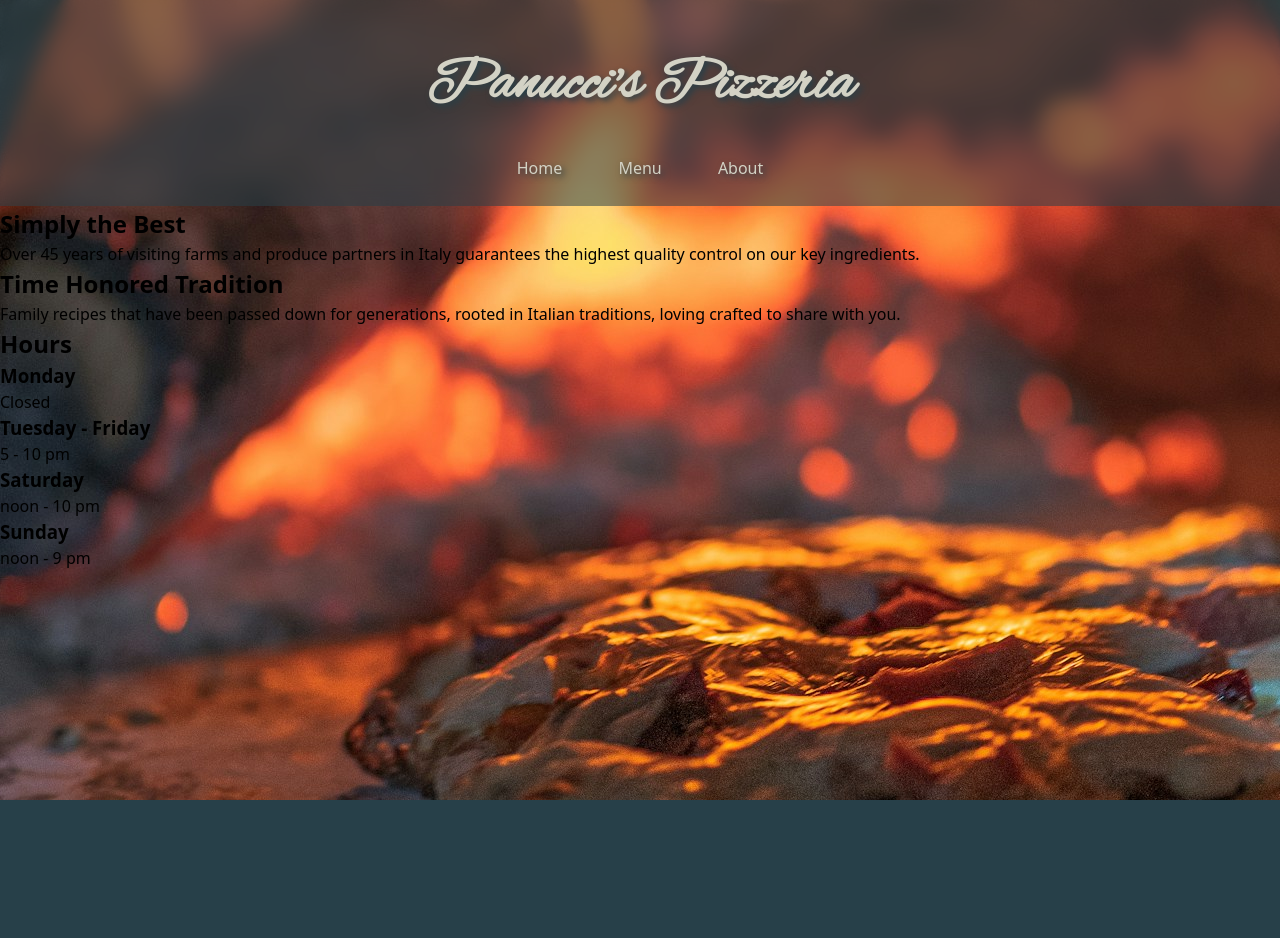
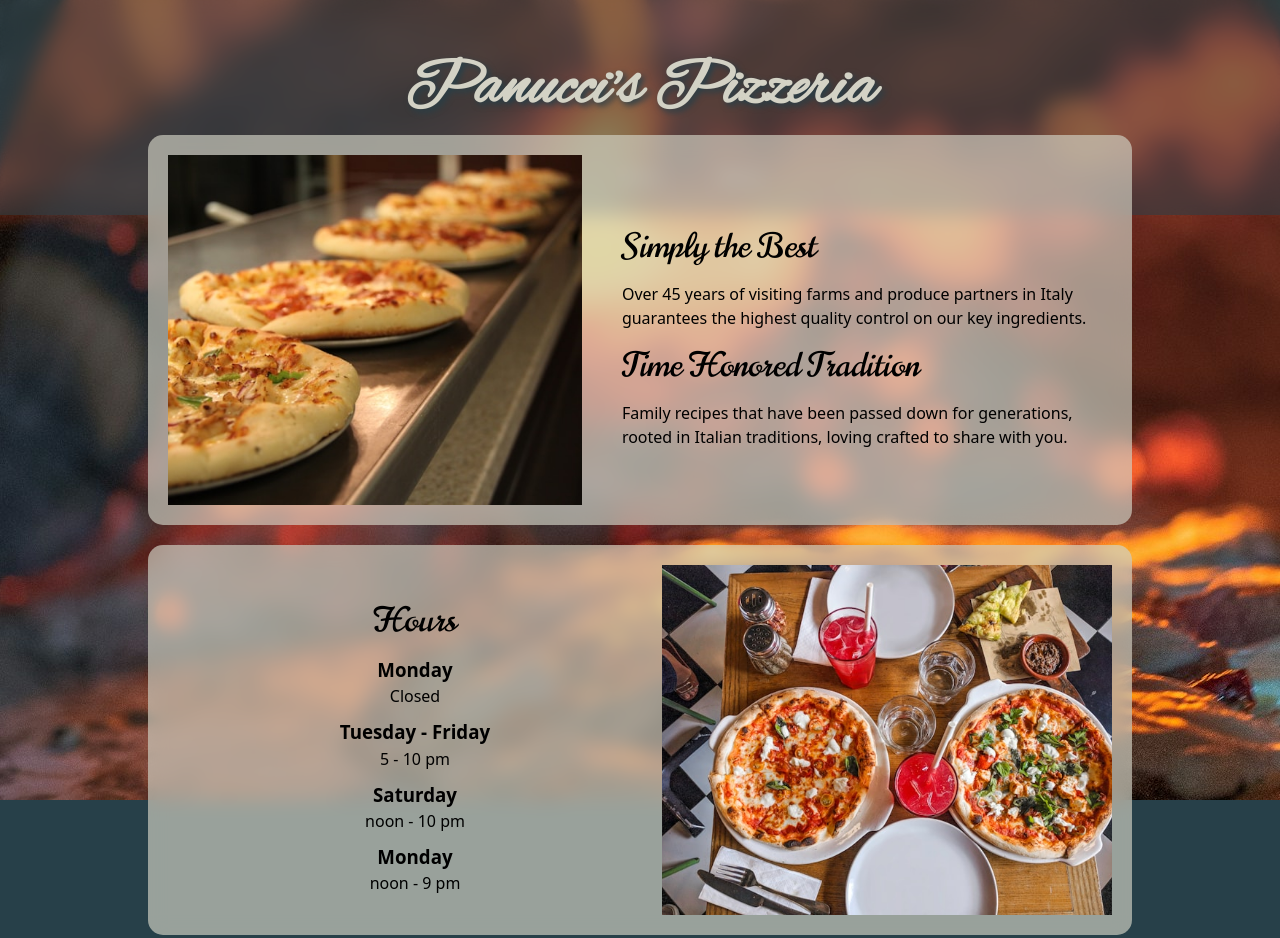
Before and after one commit to See-Monkey/restaurant-page, a website built with webpack: page src/template.html in a window 1280 px wide. Before the commit the page ends 800 px from the top, so only its background shows below. Built offline with nearby package versions, Linux system fonts and the light colour scheme.

Commit message:
Complete home page js module and style

```diff
--- a/src/home.js
+++ b/src/home.js
@@ -9,5 +9,63 @@ function homePage() {
     ];
 
     const content = document.querySelector("#content");
+
+    const homePg = document.createElement("div");
+    homePg.classList.add("homePage");
+
+    const rowOne = document.createElement("div");
+    rowOne.classList.add("rowOne");
+    homePg.appendChild(rowOne);
+
+    const imgOne = document.createElement("div");
+    imgOne.classList.add("imgOne");
+    rowOne.appendChild(imgOne);
+
+    const textOne = document.createElement("div");
+    textOne.classList.add("textOne");
+    rowOne.appendChild(textOne);
+
+    const h2a = document.createElement("h2");
+    h2a.textContent = "Simply the Best";
+    textOne.appendChild(h2a);
+
+    const paraOne = document.createElement("p");
+    paraOne.textContent = "Over 45 years of visiting farms and produce partners in Italy guarantees the highest quality control on our key ingredients.";
+    textOne.appendChild(paraOne);
+
+    const h2b = document.createElement("h2");
+    h2b.textContent = "Time Honored Tradition";
+    textOne.appendChild(h2b);
+
+    const paraTwo = document.createElement("p");
+    paraTwo.textContent = "Family recipes that have been passed down for generations, rooted in Italian traditions, loving crafted to share with you.";
+    textOne.appendChild(paraTwo);
+
+    const rowTwo = document.createElement("div");
+    rowTwo.classList.add("rowTwo");
+    homePg.appendChild(rowTwo);
+
+    const textTwo = document.createElement("div");
+    textTwo.classList.add("textTwo");
+    rowTwo.appendChild(textTwo);
+
+    const hoursHeader = document.createElement("h2");
+    hoursHeader.textContent = "Hours";
+    textTwo.appendChild(hoursHeader);
+
+    hours.forEach(obj => {
+        const day = document.createElement("h3");
+        const time = document.createElement("p");
+        day.textContent = obj.day;
+        time.textContent = obj.time;
+        textTwo.appendChild(day);
+        textTwo.appendChild(time);
+    });
+
+    const imgTwo = document.createElement("div");
+    imgTwo.classList.add("imgTwo");
+    rowTwo.appendChild(imgTwo);
+
+    content.appendChild(homePg);
 }
 export default homePage;
--- a/src/index.js
+++ b/src/index.js
@@ -28,4 +28,5 @@ document.addEventListener("click", (e) => {
         }
     });
 
+clear();
 homePage();
--- a/src/style.css
+++ b/src/style.css
@@ -1,3 +1,4 @@
+/* ========== reset ========== */
 *, *::before, *::after {
   box-sizing: border-box;
 }
@@ -33,6 +34,8 @@ h1, h2, h3, h4, h5, h6 {
 #root, #__next {
   isolation: isolate;
 }
+
+/* ========== global ========== */
 :root {
   --red: #db504a;
   --l-red: #ff6f59;
@@ -56,6 +59,7 @@ body {
     background-attachment: fixed;
 }
 
+/* ========== header ========== */
 header {
     text-align: center;
     background-color: #27404988;
@@ -65,7 +69,7 @@ header {
 h1 {
     padding-top: 40px;
     font-family: "Alex Brush", cursive;
-    font-size: 60px;
+    font-size: 66px;
     color: var(--bone);
     text-shadow: 3px 3px 6px var(--slate);
 }
@@ -83,3 +87,82 @@ header button:hover {
     border-bottom: 6px solid var(--acc);
     color: var(--acc);
 }
+
+#content {
+  height: 80%;
+  display: flex;
+  justify-content: center;
+  align-items: center;
+}
+
+/* ========== home page ========== */
+.homePage {
+  width: 80%;
+}
+
+.rowOne,
+.rowTwo {
+  background-color: #d3d2c5aa;
+  backdrop-filter: blur(10px);
+  margin: 20px;
+  padding: 20px;
+  border-radius: 15px;
+  display: flex;
+  justify-content: space-between;
+  align-items: center;
+  /* flex-wrap: wrap; */
+}
+
+.homePage .imgOne {
+  width: 450px;
+  height: 350px;
+  background-image: url("./img/orderup.jpg");
+  background-size: cover;
+  background-repeat: no-repeat;
+  background-position: center center;
+}
+
+.homePage .imgTwo {
+  width: 450px;
+  height: 350px;
+  background-image: url("./img/dining.jpg");
+  background-size: cover;
+  background-repeat: no-repeat;
+  background-position: center center;
+}
+
+.textOne {
+  padding: 4px 20px;
+  width: 600px;
+  min-width: 300px;
+  flex-shrink: 2;
+  margin-left: 20px;
+}
+
+.textTwo {
+  padding: 4px 20px;
+  max-width: 700px;
+  text-align: center;
+  flex: 1;
+}
+
+.homePage h2 {
+  margin: 10px 0px;
+  font-family: "Norican", cursive;
+  font-weight: lighter;
+  font-size: 34px;
+}
+
+.homePage h3 {
+  margin-top: 10px;
+}
+
+/* ========== menu page ========== */
+.menuPage {
+  width: 80%;
+}
+
+/* ========== about page ========== */
+.aboutPage {
+  width: 80%;
+}
--- a/src/template.html
+++ b/src/template.html
@@ -3,8 +3,7 @@
 <head>
     <link rel="preconnect" href="https://fonts.googleapis.com">
     <link rel="preconnect" href="https://fonts.gstatic.com" crossorigin>
-    <link href="https://fonts.googleapis.com/css2?family=Alex+Brush&display=swap" rel="stylesheet">
-    <meta charset="UTF-8">
+    <link href="https://fonts.googleapis.com/css2?family=Alex+Brush&family=Norican&display=swap" rel="stylesheet">    <meta charset="UTF-8">
     <meta name="viewport" content="width=device-width, initial-scale=1.0">
     <title>Panucci's Pizzeria</title>
 </head>
@@ -27,6 +26,7 @@
                     <div class="textOne">
                         <h2>Simply the Best</h2>
                         <p>Over 45 years of visiting farms and produce partners in Italy guarantees the highest quality control on our key ingredients.</p>
+                        <br>
                         <h2>Time Honored Tradition</h2>
                         <p>Family recipes that have been passed down for generations, rooted in Italian traditions, loving crafted to share with you.</p>
                     </div>
```
